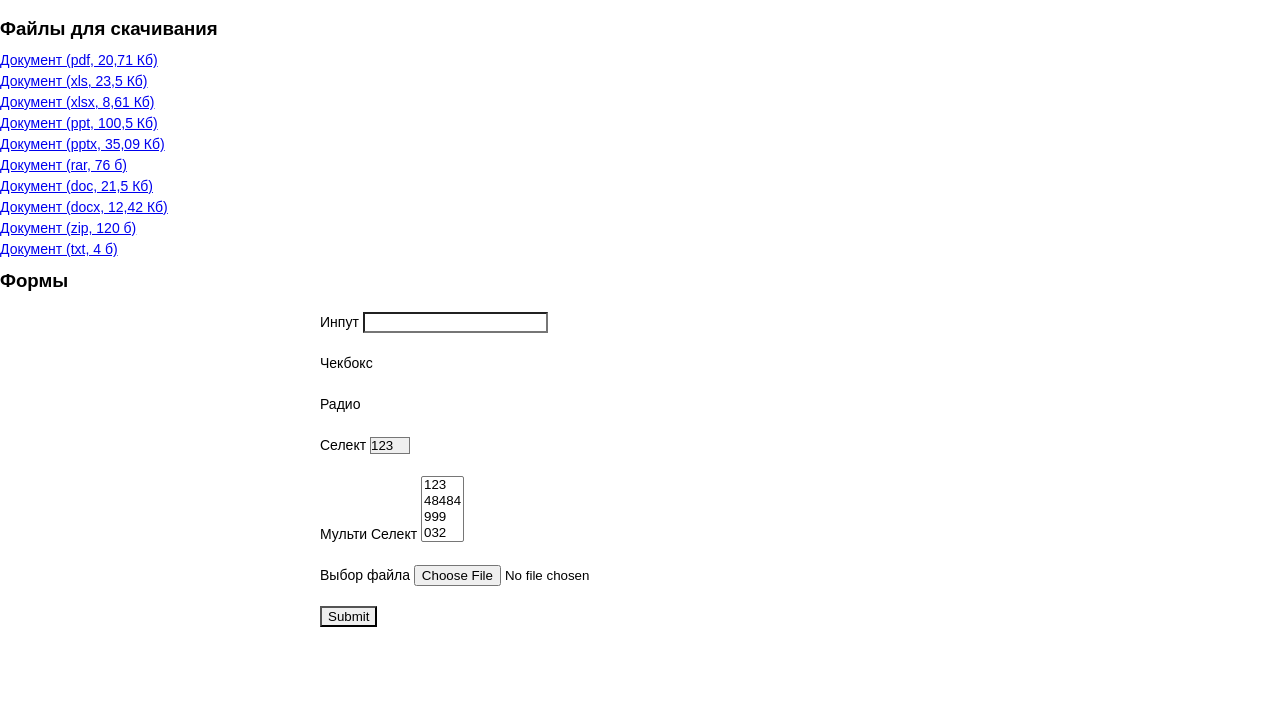
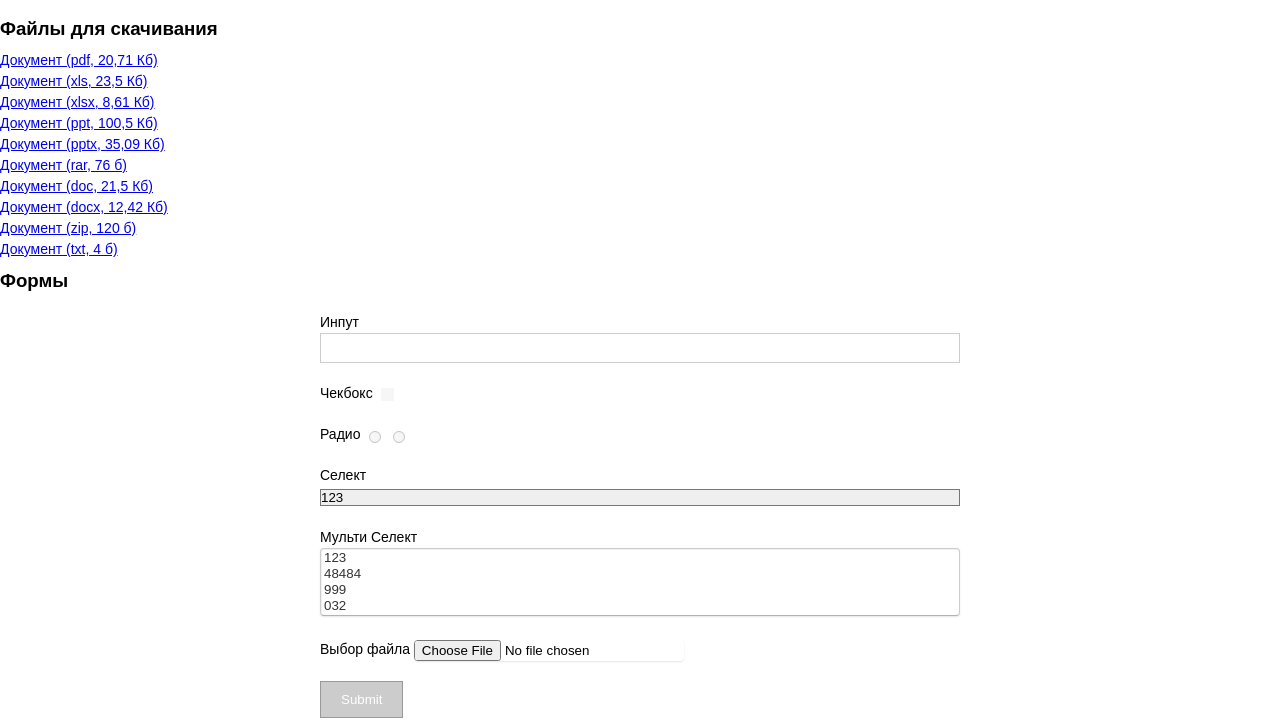
Before and after one commit to CatBoris/LMC, a website: page app/template.html in a window 1280 px wide. Shown: the part 2482-3210 px from the top of the page. Before the commit the page ends 3119 px from the top, so only its background shows below. Drawn offline with Linux system fonts and the light colour scheme.

Commit message:
update old class name

```diff
--- a/app/template.html
+++ b/app/template.html
@@ -284,20 +284,20 @@
       <form class="m-form">
         <div class="m-form_item">
           <label for="input1">Инпут</label>
-          <input type="text" id="input1" class="e-input">
+          <input type="text" id="input1" class="m-input">
         </div>
         <div class="m-form_item">
           <label for="cb1">Чекбокс</label>
-          <input type="checkbox" class="e-checkbox" id="cb1">
+          <input type="checkbox" class="m-checkbox" id="cb1">
         </div>
         <div class="m-form_item">
           <label>Радио</label>
-          <input type="radio" class="e-radio" name="r1">
-          <input type="radio" class="e-radio" name="r1">
+          <input type="radio" class="m-radio" name="r1">
+          <input type="radio" class="m-radio" name="r1">
         </div>
         <div class="m-form_item">
           <label>Селект</label>
-          <select class="e-select">
+          <select class="m-select">
             <option>123</option>
             <option>48484</option>
             <option>999</option>
@@ -306,7 +306,7 @@
         </div>
         <div class="m-form_item">
           <label>Мульти Селект</label>
-          <select class="e-multiselect" multiple>
+          <select class="m-multiselect" multiple>
             <option>123</option>
             <option>48484</option>
             <option>999</option>
@@ -315,10 +315,10 @@
         </div>
         <div class="m-form_item">
           <label>Выбор файла</label>
-          <input type="file" class="e-file">
+          <input type="file" class="m-file">
         </div>
         <div class="m-form_item">
-          <input type="submit" class="e-btn">
+          <input type="submit" class="m-btn">
         </div>
       </form>
     </div>
```
